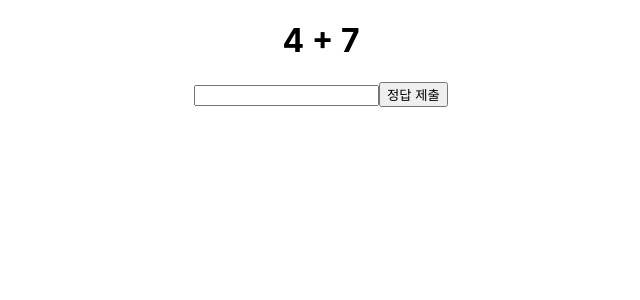
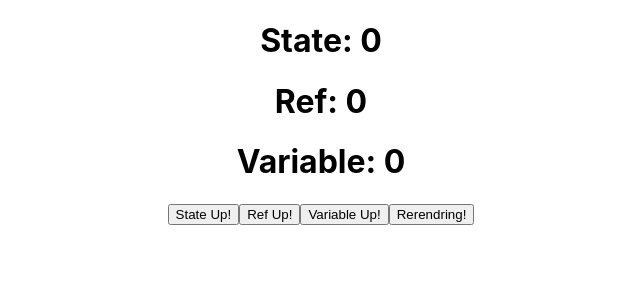
Before and after one commit to KARIS-SOL/my-app, a React (Create React App) app: page / in a window 1280 px wide. Shown: the top 300 px of the page, without its empty margins (319-959 px from the left). Built offline with nearby package versions, Linux system fonts and the light colour scheme.

Commit message:
useState,useRef,Variable 비교공부

```diff
--- a/src/App.js
+++ b/src/App.js
@@ -28,6 +28,7 @@ import ChangeFocus from './components/ChangeFocus';
 import RefDomControl from './components/RefDomControl';
 import ColorInput from './components/ColorInput';
 import RandomQuiz from './components/RandomQuiz';
+import Comparing from './components/Comparing';
 
 function App() {
   // function amazingJSX() {
@@ -43,7 +44,7 @@ function App() {
   // const nameArr = ['뽀로로', '루피', '크롱이'];
   return (
     <div className="App">
-      <RandomQuiz />
+      <Comparing />
     </div>
   );
 }
--- /dev/null
+++ b/src/components/Comparing.jsx
@@ -0,0 +1,43 @@
+import React, { useState, useRef } from 'react';
+
+export default function Comparing() {
+  const [countState, setCountState] = useState(0);
+
+  const countRef = useRef(0);
+  // 변수니깐
+  let countVar = 0;
+
+  const [render, setRender] = useState(true);
+
+  // 1씩 올리는 함수 그리기
+  const countUpState = () => {
+    setCountState(countState + 1);
+    console.log('State', countState);
+  };
+
+  const countUpRef = () => {
+    countRef.current += 1;
+    console.log('Ref', countRef);
+  };
+
+  const countUpVar = () => {
+    countVar += 1;
+    console.log('Variable', countVar);
+  };
+
+  const reRender = () => {
+    setRender(!render);
+  };
+
+  return (
+    <div>
+      <h1>State: {countState}</h1>
+      <h1>Ref: {countRef.current}</h1>
+      <h1>Variable: {countVar}</h1>
+      <button onClick={countUpState}>State Up!</button>
+      <button onClick={countUpRef}>Ref Up!</button>
+      <button onClick={countUpVar}>Variable Up!</button>
+      <button onClick={reRender}>Rerendring!</button>
+    </div>
+  );
+}
```
